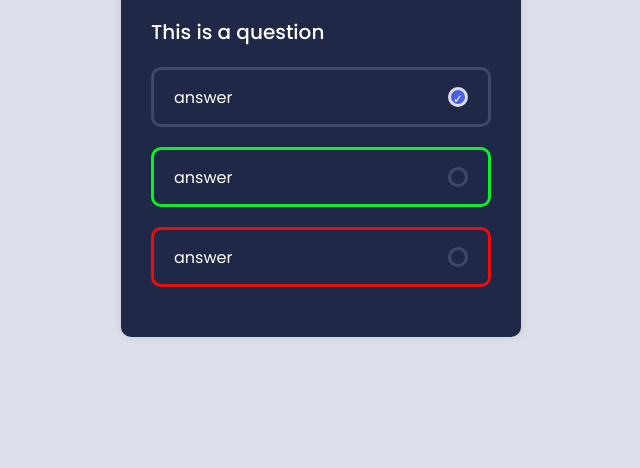
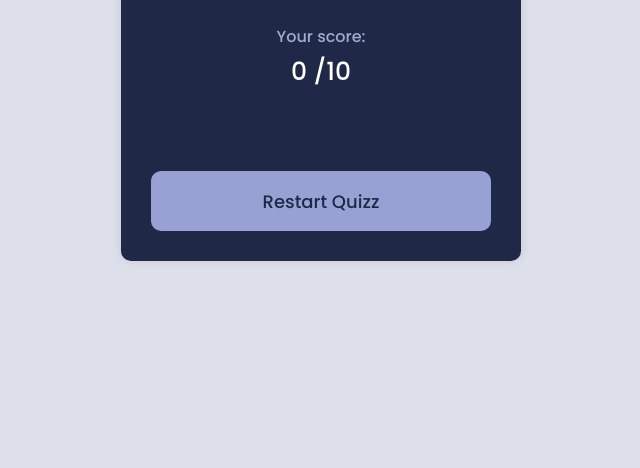
Before and after one commit to jFlamer/q-training, a plain HTML site: page index.html in a window 1280 px wide. Shown: the part 332-800 px from the top of the page, without its empty margins (319-959 px from the left). Drawn offline with Linux system fonts and the light colour scheme.

Commit message:
completed UI

```diff
--- a/index.html
+++ b/index.html
@@ -61,7 +61,7 @@
             </div>
             <div class="btn start">Start quizz</div>
         </div>
-        <div class="quizz">
+        <div class="quizz hide">
             <div class="timer">
                 <div class="progress">
                     <div class="progress-bar"></div>
@@ -94,6 +94,19 @@
                     </span>
                 </div>
             </div>
+            <button class="btn submit" disabled>Submit</button>
+            <button class="btn next">Next</button>
+        </div>
+        <div class="end-screen">
+            <h1 class="heading">Quizz App</h1>
+            <div class="score">
+                <span class="score-text">Your score:</span>
+                <div>
+                    <span class="final-score">0</span>
+                    <span class="total-score">/10</span>
+                </div>
+            </div>
+            <button class="btn restart">Restart Quizz</button>
         </div>
     </div>
 
--- a/style.css
+++ b/style.css
@@ -168,3 +168,31 @@ select{
 .answer.wrong{
     border-color: #ef0c0c;
 }
+.question-wrapper,
+.answer-wrapper{
+    margin-bottom: 50px;
+}
+.btn.next{
+    display: none;
+}
+.end-screen .score{
+    color: #fff;
+    font-size: 25px;
+    font-weight: 500;
+    margin-bottom: 80px;
+    text-align: center;
+
+}
+.end-screen .score-text{
+    color: #a2aace;
+    font-size: 16px;
+    margin-bottom: 120px;
+}
+
+@media (max-width:468) {
+    .container{
+        min-height: 100vh;
+        max-width: 100%;
+        border-radius: 0;
+    }
+}
```
